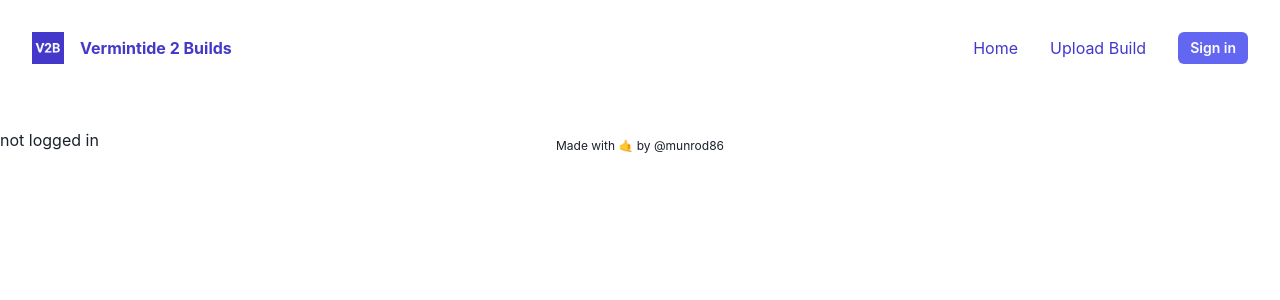
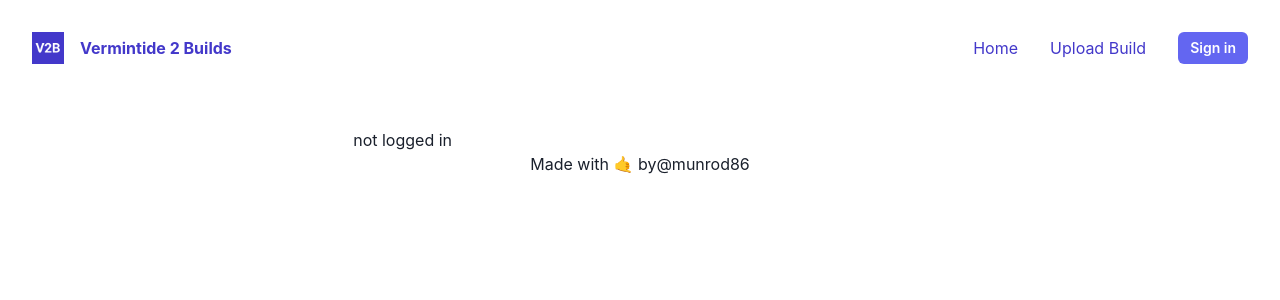
Before and after one commit to djmunro/v2b, a Next.js app: page / in a window 1280 px wide. Shown: the top 300 px of the page. Built offline with nearby package versions, Linux system fonts and the light colour scheme; no server answers.

Commit message:
Added container

```diff
--- a/components/Footer.tsx
+++ b/components/Footer.tsx
@@ -12,12 +12,10 @@ export default function Footer({}: Props): ReactElement {
       justifyContent="center"
       alignItems="center"
     >
-      <sup>
-        Made with 🤙 by{" "}
-        <a href="https://twitter.com/munrod86" target="_blank">
-          @munrod86
-        </a>
-      </sup>
+      Made with 🤙 by{" "}
+      <a href="https://twitter.com/munrod86" target="_blank">
+        @munrod86
+      </a>
     </Box>
   );
 }
--- a/components/SiteLayout.tsx
+++ b/components/SiteLayout.tsx
@@ -1,4 +1,6 @@
 import React from "react";
+
+import { Container } from "@chakra-ui/react";
 
 import Footer from "./Footer";
 import Navbar from "./menu/Navbar";
@@ -7,7 +9,7 @@ export const SiteLayout = ({ children }) => {
   return (
     <>
       <Navbar />
-      <main>{children}</main>
+      <Container>{children}</Container>
       <Footer />
     </>
   );
```
